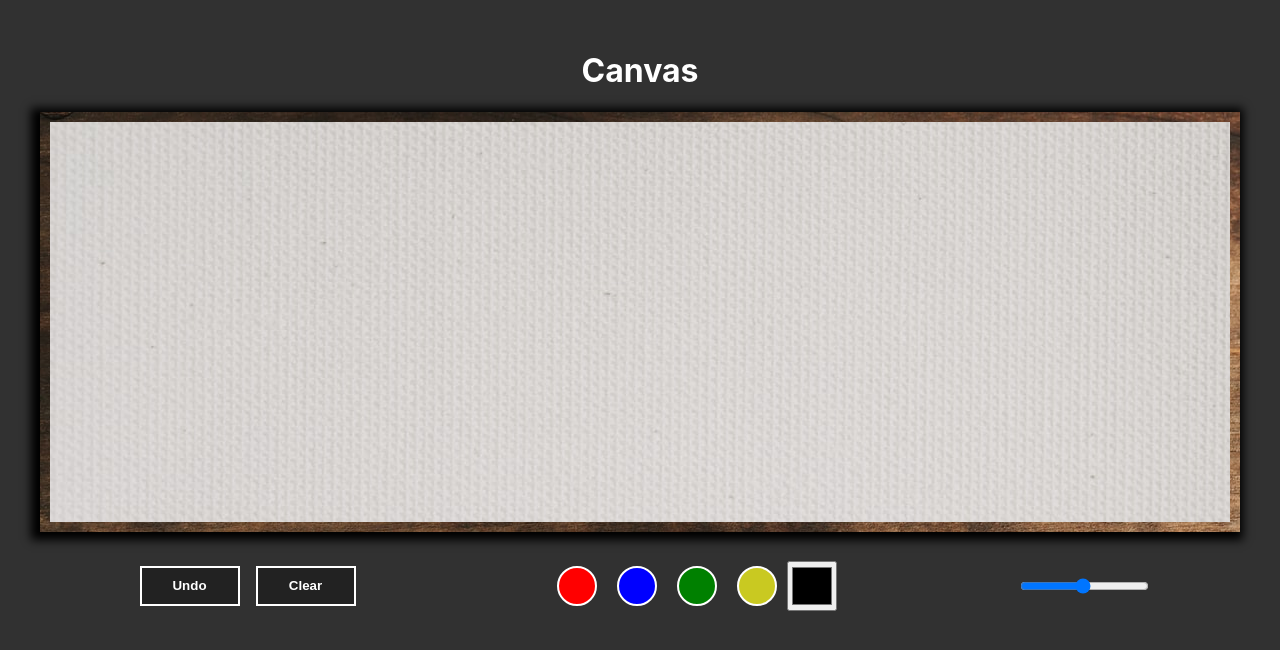
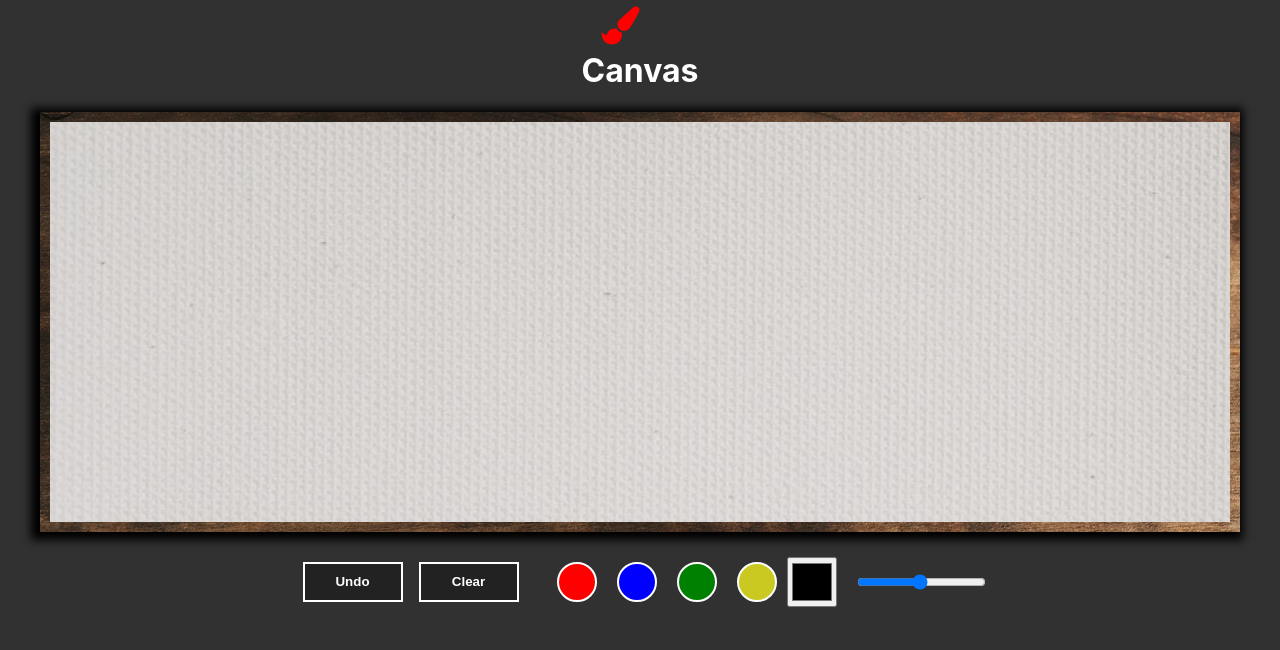
Before and after one commit to DavidVerghese/DrawingWithReact, a React (Create React App) app: page / in a window 1280 px wide. Shown: the top 650 px of the page. Built offline with nearby package versions, Linux system fonts and the light colour scheme.

Commit message:
Added in paintbrush cursor

```diff
--- a/public/index.html
+++ b/public/index.html
@@ -5,6 +5,7 @@
     <link rel="icon" href="%PUBLIC_URL%/favicon.ico" />
     <meta name="viewport" content="width=device-width, initial-scale=1" />
     <meta name="theme-color" content="#000000" />
+    <link rel="stylesheet" href="https://cdnjs.cloudflare.com/ajax/libs/font-awesome/4.7.0/css/font-awesome.min.css">
     <meta
       name="description"
       content="Web site created using create-react-app"
--- a/src/App.js
+++ b/src/App.js
@@ -2,17 +2,19 @@ import './App.css';
 import Canvas from './Components/Canvas/Canvas';
 import Tools from './Components/Tools/Tools';
 import Header from './Components/Header/Header';
+import Cursor from './Components/Cursor/Cursor';
 function App() {
 
 
 
 
   return (<div className="app">
-    <Header/>
-        <div className="field">
+
+    <Cursor/>
+    <Header />
+
       <Canvas/>
       <Tools/>
-  </div>
 
     </div>
   );
--- /dev/null
+++ b/src/Components/Cursor/Cursor.css
@@ -0,0 +1,7 @@
+.cursor {
+  width: 3rem;
+  height: 3rem;
+  border-radius: 50%;
+  position: absolute;
+ transform: translate(-30%, -50%);
+}
--- /dev/null
+++ b/src/Components/Cursor/Cursor.jsx
@@ -0,0 +1,21 @@
+import './Cursor.css';
+import { useEffect } from "react";
+
+function Cursor() {
+
+  useEffect(() => {
+    let mouseCursor = document.querySelector(".cursor");
+
+  window.addEventListener('mousemove', cursor);
+
+function cursor(e) {
+  mouseCursor.style.top = e.pageY + 'px';
+  mouseCursor.style.left = e.pageX + 'px';
+}
+  })
+
+
+
+  return <div className="cursor"> <i class="fa fa-paint-brush" style={{ fontSize: "38px", color: "red" }}></i></div>
+}
+export default Cursor;
```
